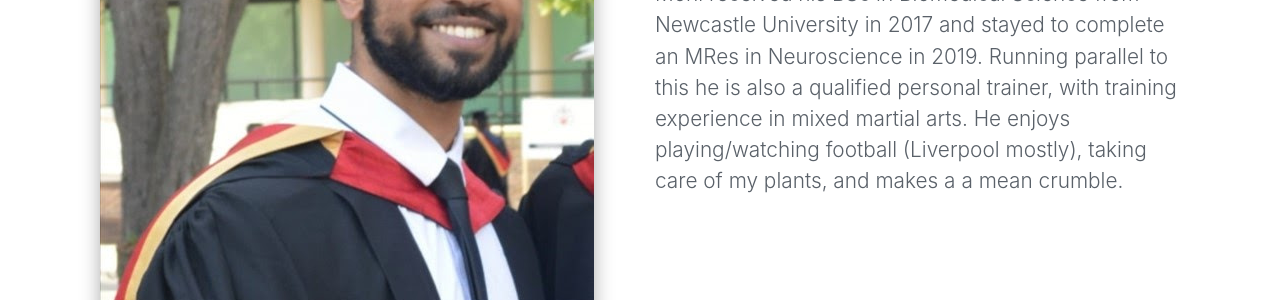
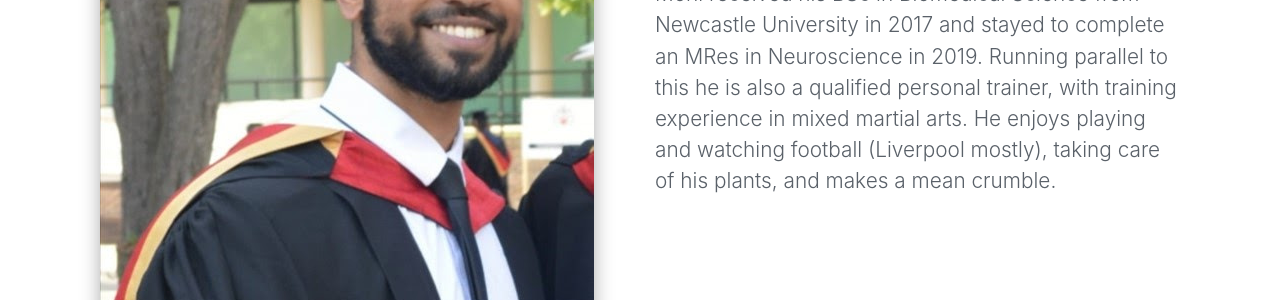
Before and after one commit to haniffalab/haniffalab.github.io, a Jekyll site: the page built from _team/mohi-miah.markdown, in a window 1280 px wide. Shown: the part 592-892 px from the top of the page. Built offline with Jekyll 4.4.1, drawn with Linux system fonts in a browser that asks for light colours; nearby versions of some CDN libraries; some of the changed text lies outside the part shown.

Commit message:
profile updates

```diff
--- a/_team/mohi-miah.markdown
+++ b/_team/mohi-miah.markdown
@@ -7,4 +7,4 @@ image: "mohi-miah-full.jpg"
 ---
 Mohi Miah is a Laboratory Technician in the lab, who assists with the sample processing as well as the single cell genomics for the Human Cell Atlas projects. He is also training in spatial analysis techniques using the Visium Spatial Gene Expression technology.
 
-Mohi received his BSc in Biomedical Science from Newcastle University in 2017 and stayed to complete an MRes in Neuroscience in 2019. Running parallel to this he is also a qualified personal trainer, with training experience in mixed martial arts. He enjoys playing/watching football (Liverpool mostly), taking care of my plants, and makes a a mean crumble.
+Mohi received his BSc in Biomedical Science from Newcastle University in 2017 and stayed to complete an MRes in Neuroscience in 2019. Running parallel to this he is also a qualified personal trainer, with training experience in mixed martial arts. He enjoys playing and watching football (Liverpool mostly), taking care of his plants, and makes a mean crumble.
```
